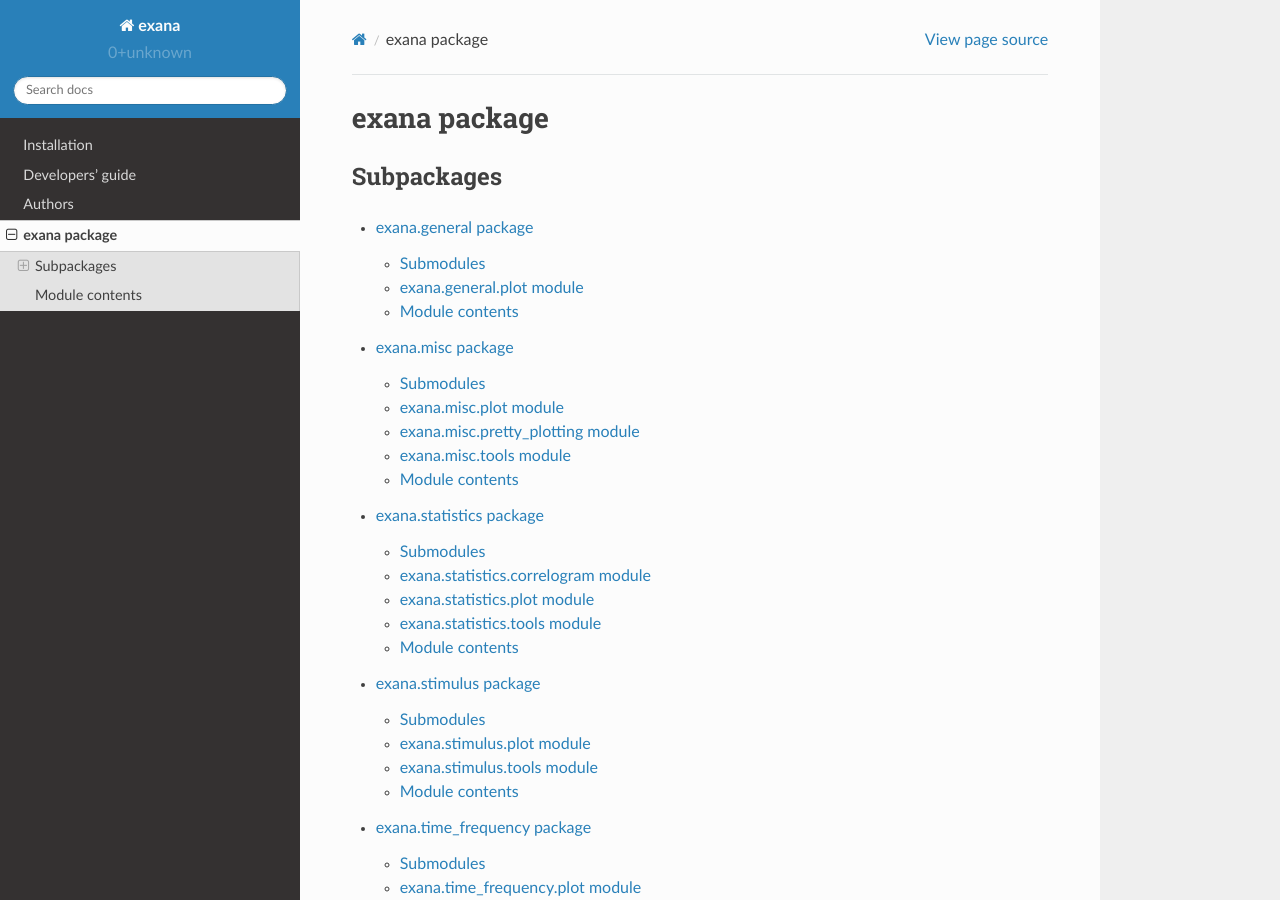
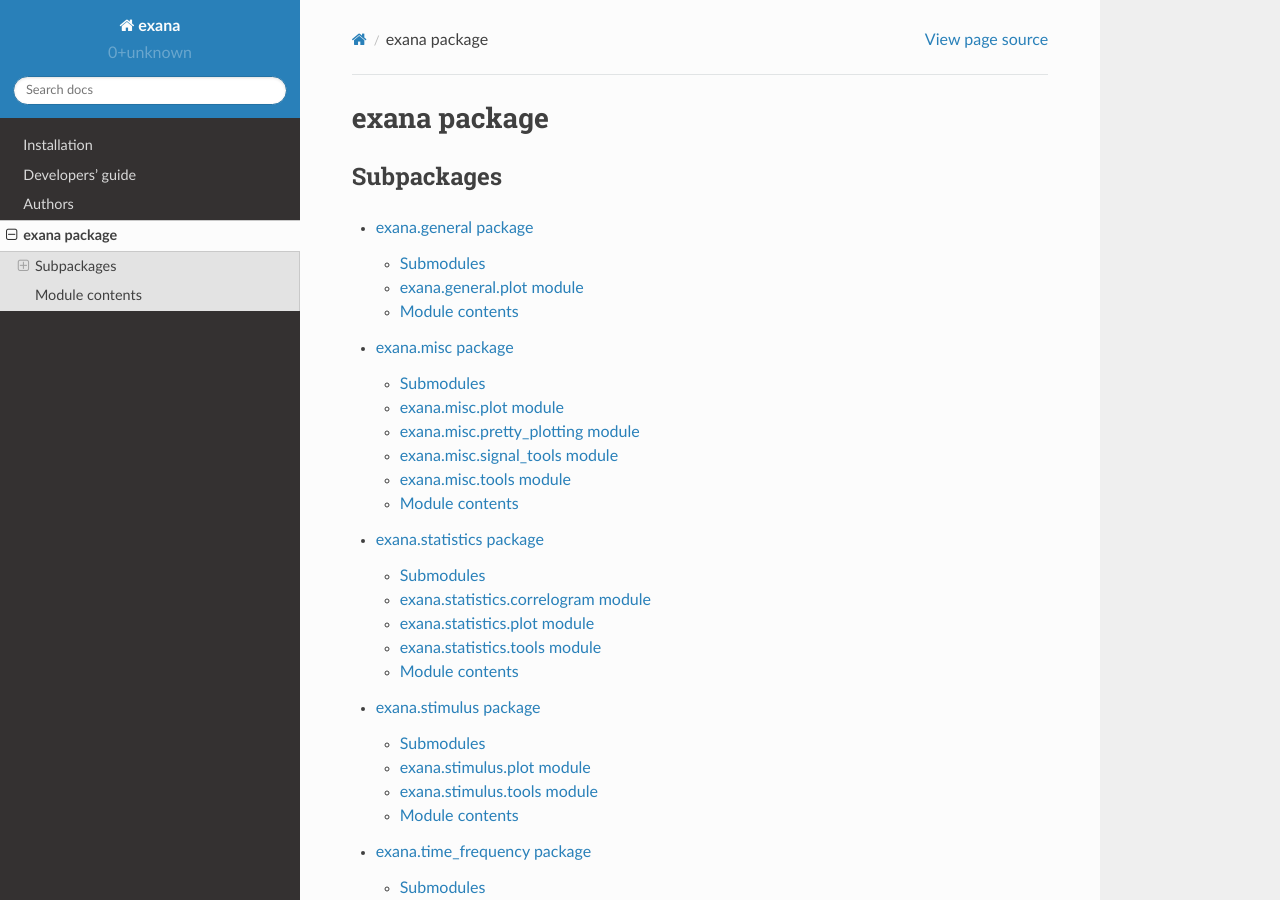
Before and after one commit to CINPLA/exana-legacy, a Sphinx documentation site: the page built from docs/exana.rst, in a window 1280 px wide and 900 px high. Built offline with Sphinx 7.4.7 and the Read the Docs theme 2.0.0, drawn with Linux system fonts in a browser that asks for light colours.

```diff
--- a/docs/exana.misc.rst
+++ b/docs/exana.misc.rst
@@ -20,6 +20,14 @@ exana.misc.pretty_plotting module
     :undoc-members:
     :show-inheritance:
 
+exana.misc.signal_tools module
+------------------------------
+
+.. automodule:: exana.misc.signal_tools
+    :members:
+    :undoc-members:
+    :show-inheritance:
+
 exana.misc.tools module
 -----------------------
 
```
